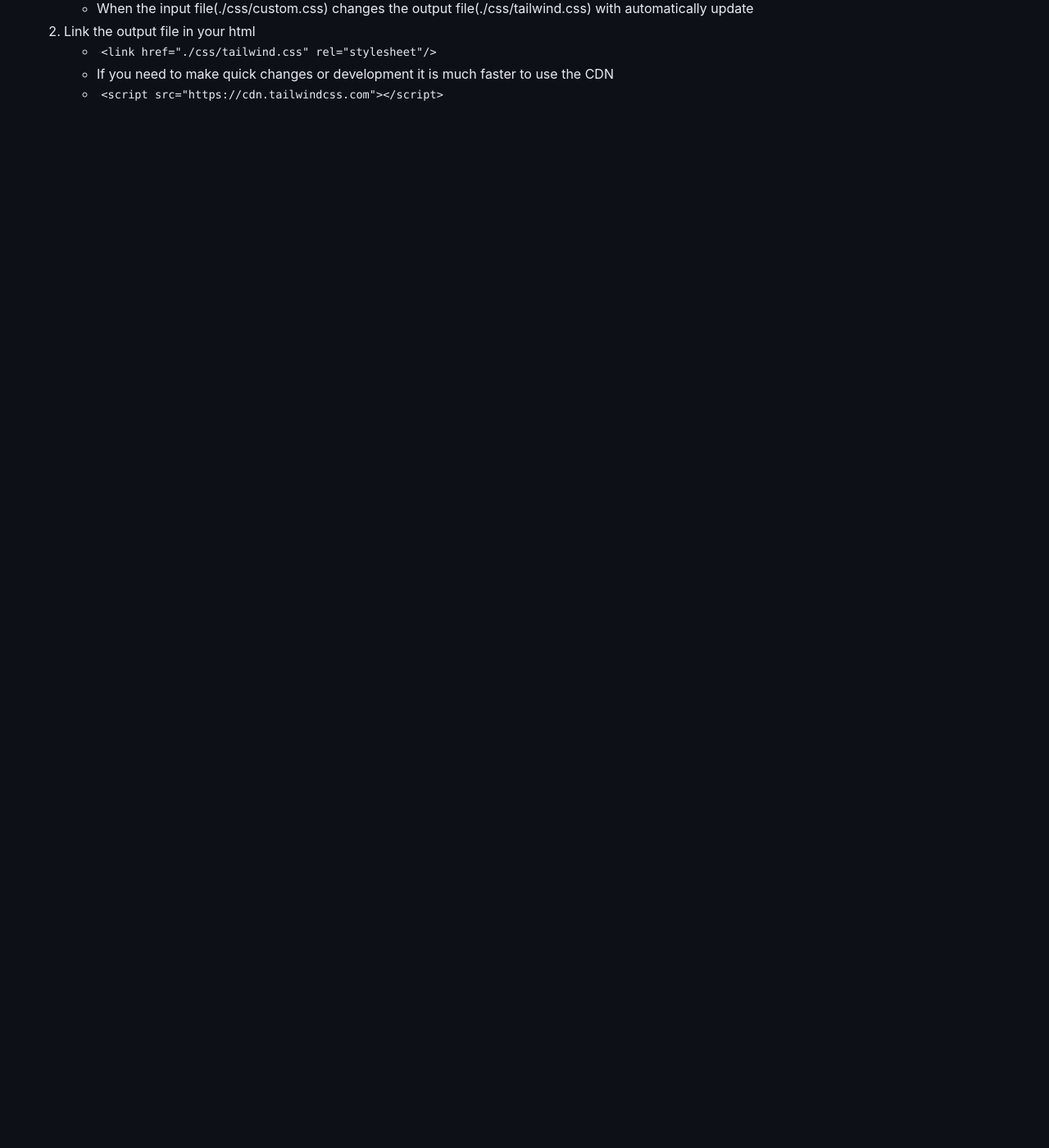
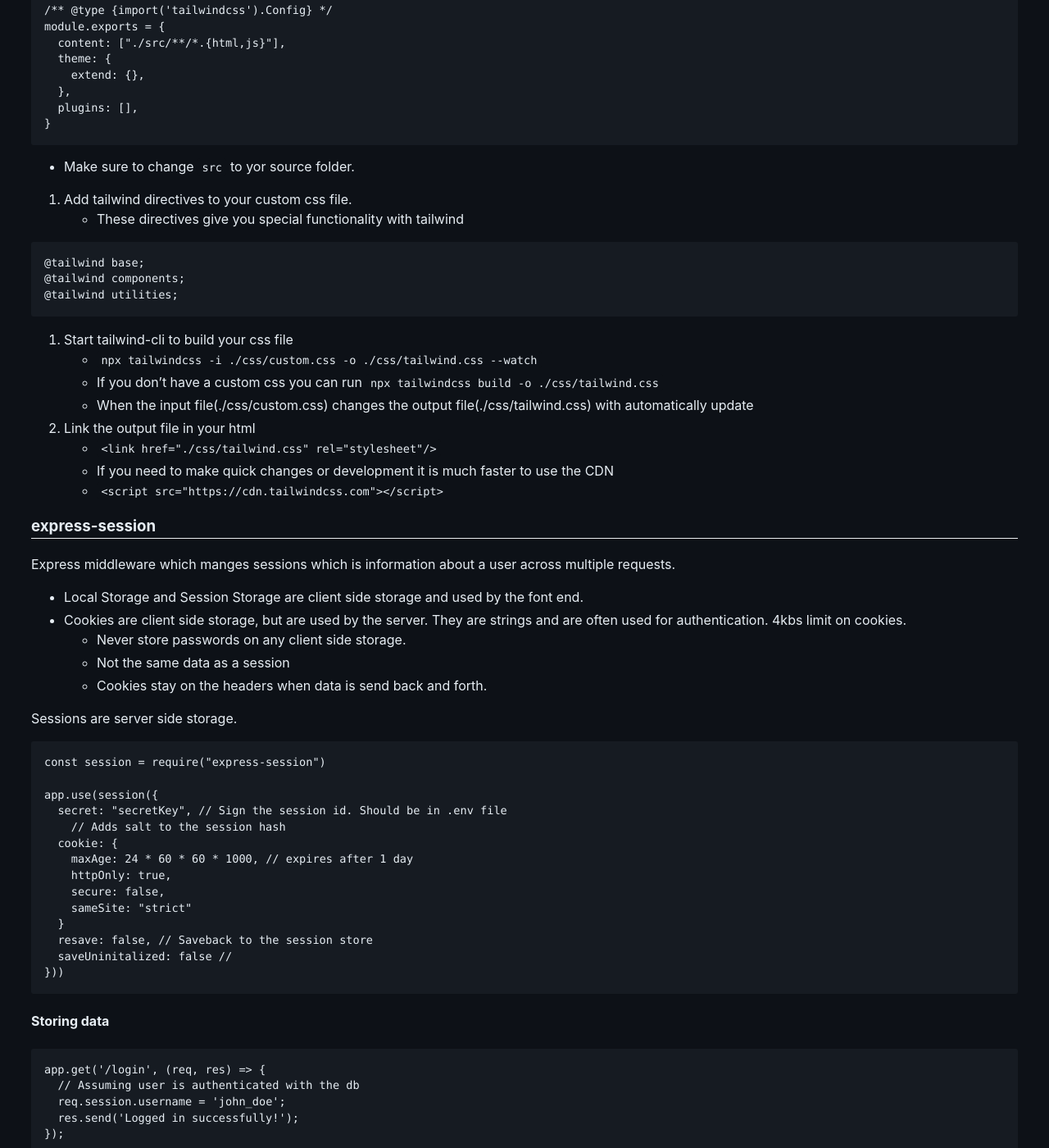
Before and after one commit to ryansheehy0/Cheat_Sheets, a Jekyll site: the page built from nodejs.md, in a window 1280 px wide and 1400 px high, scrolled down 15950 px. Shown: the whole window at 82% size. Built offline with Jekyll 4.4.1, drawn with Linux system fonts in a browser that asks for light colours; our own code applies the rules of GitHub Pages for plain Markdown files; before the commit the page ends 16130 px from its top, so only the background shows below that; some of the changed text lies outside the part shown.

Commit message:
Updates js, css, and nodeJS with express-sessions stuff.

````diff
--- a/nodejs.md
+++ b/nodejs.md
@@ -203,15 +203,16 @@
 
 ## Packages
 
-| Package     | Description                                            |
-|-------------|--------------------------------------------------------|
-| inquirer    | Used to simply get user input from the terminal        |
-| express     | Simplifies HTTP-related tasks usually for making APIs. |
-| jest        | Used for tests inside node.                            |
-| mysql2      | MySQL library.                                         |
-| dotenv      | Used for working with environment variables.           |
-| bcrypt      | Used to create hashes for passwords.                   |
-| tailwindcss | Use tailwind inside nodeJS.                            |
+| Package         | Description                                                            |
+|-----------------|------------------------------------------------------------------------|
+| inquirer        | Used to simply get user input from the terminal                        |
+| express         | Simplifies HTTP-related tasks usually for making APIs.                 |
+| jest            | Used for tests inside node.                                            |
+| mysql2          | MySQL library.                                                         |
+| dotenv          | Used for working with environment variables.                           |
+| bcrypt          | Used to create hashes for passwords.                                   |
+| tailwindcss     | Use tailwind inside nodeJS.                                            |
+| express-session | Handle session which are info about the user across multiple requests. |
 
 ### inquirer
 Used to simply get user input from the terminal.
@@ -279,6 +280,7 @@
 
 app.use(express.json()) // Parses the json body to an object
 app.use(express.static('public')) // Setting for serving static files from the public folder. You can directly call the file. Ex: localhost:3000/images/image.jpg
+  // This is needed to use js and css files in you html. To reference them the file path should be /folderInPublicFolder/file.js
 app.use(express.urlencoded({ extended: true })) // Old browsers might send json through URL encoded
 
 // HTTP Methods/Endpoints
@@ -494,16 +496,37 @@
 ```
 
 - {{s are treated like text
-- {{{s are rended as html
+- {{{s are used to rended a local arg as html
 
 #### Definitions
 
 - **Layouts** are used to make a consistent structure for multiple pages
   - You can pass in templates into layouts by using `{{{ body }}}`
+  - Put in the layouts folder in the views folder
 - **Templates** contain the content unique to a particular page
-- **Particles** are reusable sections of a web page
+- **Partials** are reusable sections of a web page
+  - Put in the partials folder in he views folder
 
 Templates and/or particles are placed into layouts in order to make a completed page.
+
+- You can use `{{> handlebarFileName}}` to render any handlebar template/partial
+  - The default file path starts with views/partials/handlebarFileName
+
+#### Custom Helpers
+
+In your handlebars file: `{{custom_helper arg1}}` to use the helper function
+
+In your helper JS file:
+
+```javascript
+module.exports = {
+  custom_helper: (arg1) => {
+    return arg1 // do some stuff
+  }
+}
+```
+
+In your server JS file where you create your engine: `const hbs = exphbs.create({helperJSFile})`
 
 #### Front end and Back end
 When using links in the font end with express you should use `/`s and then crete an express source to render that page.
@@ -729,3 +752,71 @@
   - `<link href="./css/tailwind.css" rel="stylesheet"/>`
   - If you need to make quick changes or development it is much faster to use the CDN
     - `<script src="https://cdn.tailwindcss.com"></script>`
+
+### express-session
+Express middleware which manges sessions which is information about a user across multiple requests.
+
+- Local Storage and Session Storage are client side storage and used by the font end.
+- Cookies are client side storage, but are used by the server. They are strings and are often used for authentication. 4kbs limit on cookies.
+  - Never store passwords on any client side storage.
+  - Not the same data as a session
+  - Cookies stay on the headers when data is send back and forth.
+
+Sessions are server side storage.
+
+```javascript
+const session = require("express-session")
+
+app.use(session({
+  secret: "secretKey", // Sign the session id. Should be in .env file
+    // Adds salt to the session hash
+  cookie: {
+    maxAge: 24 * 60 * 60 * 1000, // expires after 1 day
+    httpOnly: true,
+    secure: false,
+    sameSite: "strict"
+  }
+  resave: false, // Saveback to the session store
+  saveUninitalized: false //
+}))
+```
+
+#### Storing data
+
+```javascript
+app.get('/login', (req, res) => {
+  // Assuming user is authenticated with the db
+  req.session.username = 'john_doe';
+  res.send('Logged in successfully!');
+});
+```
+
+#### Retrieving data
+
+```javascript
+app.get('/dashboard', (req, res) => {
+  const username = req.session.username;
+  if (username) {
+    res.send(`Welcome, ${username}!`);
+  } else {
+    res.redirect('/login'); // Redirect if user is not logged in
+  }
+});
+```
+
+#### Destroying session
+
+```javascript
+app.get('/logout', (req, res) => {
+  req.session.destroy((err) => {
+    if (err) {
+      console.error(err);
+      res.send('Error logging out');
+    } else {
+      res.send('Logged out successfully');
+    }
+  });
+});
+```
+
+### cookie-parser
````
Also changed, not shown: css.md (+20 -0 lines), javascript.md (+9 -0 lines), orm.md (+21 -0 lines), programming_tips.md (+1 -1 lines).
